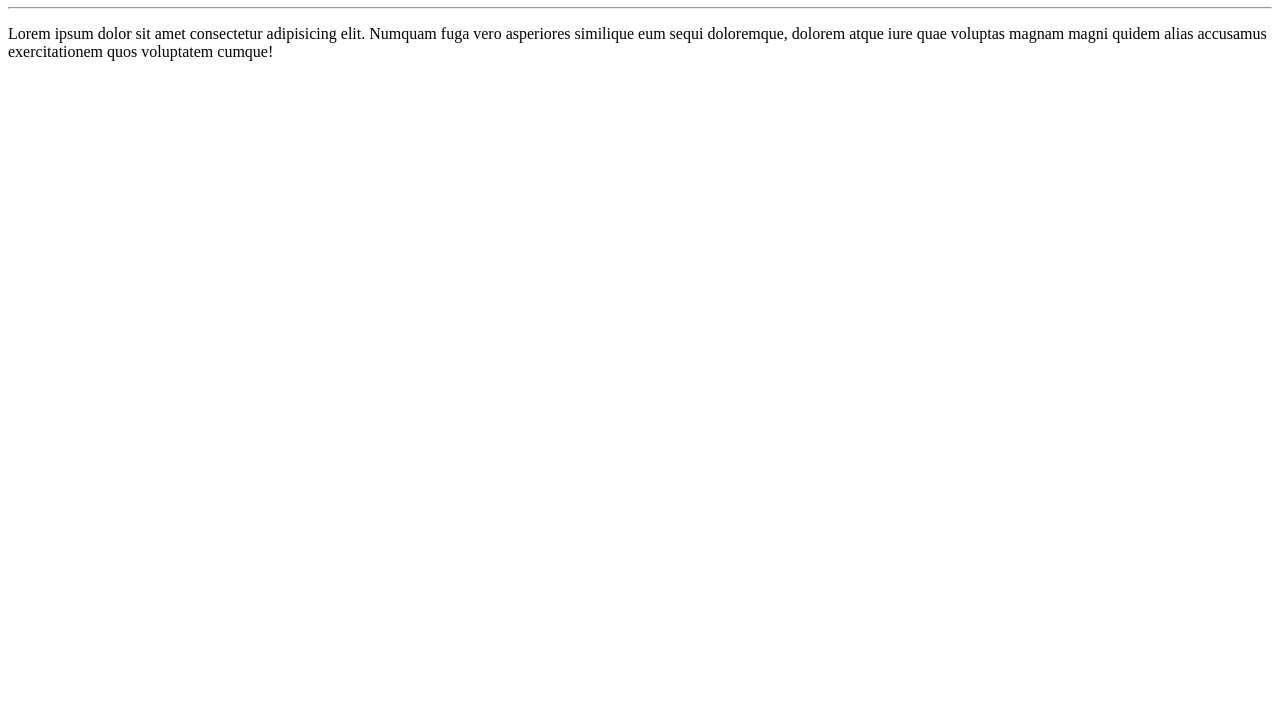
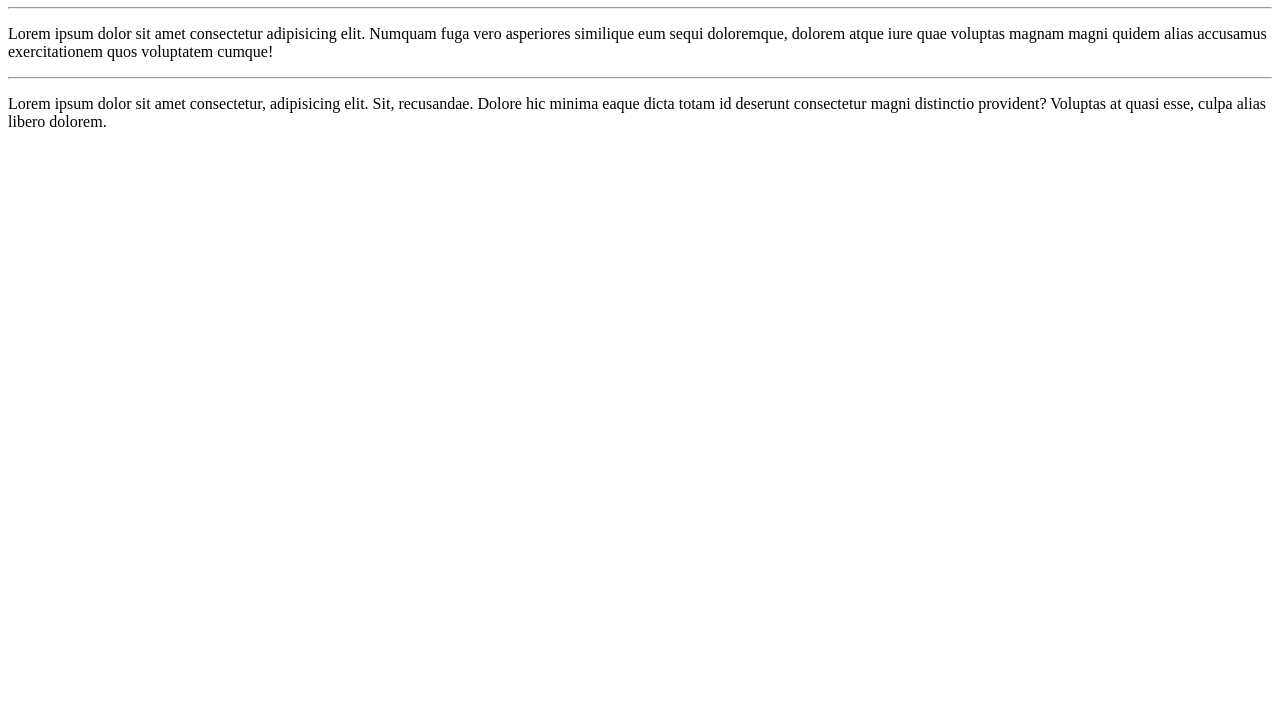
Before and after one commit to GiovanniYuriMita/GitTeste, a plain HTML site: page Site-Teste/index.html in a window 1280 px wide. Shown: the part 73-800 px from the top of the page. Drawn offline with Linux system fonts and the light colour scheme.

Commit message:
Adição de mais um parágrafo lorem

```diff
--- a/Site-Teste/index.html
+++ b/Site-Teste/index.html
@@ -10,5 +10,7 @@
     <h1>Texto de testes.</h1>
     <hr>
     <p>Lorem ipsum dolor sit amet consectetur adipisicing elit. Numquam fuga vero asperiores similique eum sequi doloremque, dolorem atque iure quae voluptas magnam magni quidem alias accusamus exercitationem quos voluptatem cumque!</p>
+    <hr>
+    <p>Lorem ipsum dolor sit amet consectetur, adipisicing elit. Sit, recusandae. Dolore hic minima eaque dicta totam id deserunt consectetur magni distinctio provident? Voluptas at quasi esse, culpa alias libero dolorem.</p>
 </body>
 </html>
```
